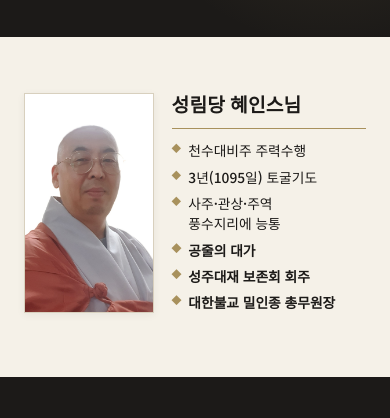
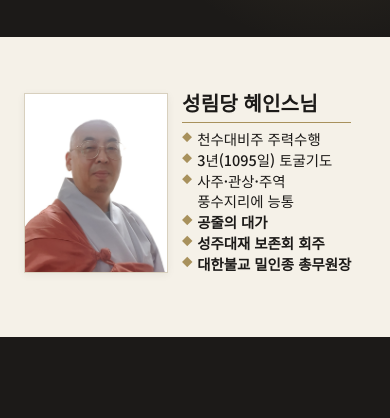
Before and after one commit to seongjudaejae-maker/seongju-daejae, a website: page chongmuwon-wonjang.html in a window 390 px wide. Shown: the part 220-638 px from the top of the page. Drawn offline with Linux system fonts and the light colour scheme; a web font is replaced by a local one.

Commit message:
Add files via upload

```diff
--- a/css/style.css
+++ b/css/style.css
@@ -2009,34 +2009,34 @@ textarea:focus-visible {
 .photo-list > .doc-figure + .doc-figure { margin-top: 2rem; }
 .photo-list .doc-figure img { height: auto; }
 
-/* 총무원장 소개 — 사진 옆에 이름과 이력 목록 (휴대폰에서도 나란히) */
+/* 총무원장 소개 — 사진은 원본 비율 그대로 두고, 글(이름 윗선 ~ 마지막 줄)을 사진 높이에 맞춰 고르게 벌림 */
 .profile-figure img { height: auto; }
 .profile-block:has(.wonjang-prose) { grid-template-columns: 280px 1fr; gap: 3rem; align-items: stretch; }
-/* 사진 높이를 글(이름 윗선 ~ 마지막 줄)에 맞춤: 사진은 칸을 채우고 넘치는 부분은 잘라 냄 */
-.profile-block .wonjang-figure { position: relative; margin: 0; }
-.profile-block .wonjang-figure img {
-  position: absolute;
-  inset: 0;
-  width: 100%;
-  height: 100%;
-  object-fit: cover;
-  object-position: center 40%;
-}
-.wj-list li:last-child { margin-bottom: 0; }
+.profile-block .wonjang-figure { margin: 0; }
+/* 글 칸은 가장 긴 줄(대한불교 밀인종 총무원장) 폭만큼만 — 이름 아래 금색 줄도 그 길이로 */
+.wonjang-prose { display: flex; flex-direction: column; width: fit-content; }
 .doc-page .wonjang-prose h2 {
-  font-size: 1.9rem;
+  font-size: 2.1rem;
+  line-height: 1.15;
   margin: 0 0 1.2rem;
   padding: 0 0 0.9rem;
   border-bottom: 1px solid var(--gold);
 }
-.wj-list { list-style: none; margin: 0; padding: 0; }
+.wj-list {
+  flex: 1;
+  display: flex;
+  flex-direction: column;
+  justify-content: space-between;
+  list-style: none;
+  margin: 0;
+  padding: 0;
+}
 .wj-list li {
   position: relative;
   padding-left: 1.4rem;
-  margin-bottom: 0.65rem;
-  font-size: 1.05rem;
+  font-size: 1.3rem;
   font-weight: 500;
-  line-height: 1.6;
+  line-height: 1.5;
 }
 .wj-list li::before {
   content: "◆";
@@ -2048,8 +2048,13 @@ textarea:focus-visible {
 }
 .wj-list li.wj-strong { font-weight: 700; }
 @media (max-width: 760px) {
-  .profile-block:has(.wonjang-prose) { grid-template-columns: 38% 1fr; gap: 1.1rem; }
+  .profile-block:has(.wonjang-prose) { grid-template-columns: 42% 1fr; gap: 0.9rem; }
   .profile-block .wonjang-figure { max-width: none; margin: 0; }
-  .doc-page .wonjang-prose h2 { font-size: 1.2rem; padding-bottom: 0.5rem; margin-bottom: 0.7rem; }
-  .wj-list li { font-size: 0.86rem; padding-left: 1.05rem; margin-bottom: 0.35rem; line-height: 1.5; }
-}
+  /* 글자 크기를 화면 폭에 비례시켜, 어느 휴대폰에서도 글 높이 = 사진 높이, 가장 긴 줄 = 남은 폭이 되도록 */
+  .doc-page .wonjang-prose h2 { font-size: min(4.9vw, 1.75rem); padding-bottom: 0.35rem; margin-bottom: 0.4rem; }
+  .wj-list li { font-size: min(3.5vw, 1.25rem); padding-left: 0.95rem; line-height: 1.32; }
+}
+@media (min-width: 350px) and (max-width: 760px) {
+  .doc-page .wonjang-prose h2 { font-size: min(5.15vw, 1.75rem); }
+  .wj-list li { font-size: min(3.7vw, 1.25rem); }
+}
```
